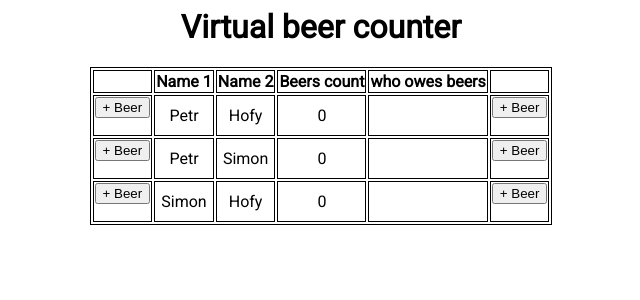
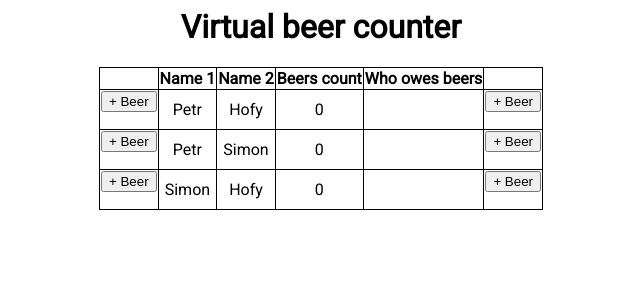
Before and after one commit to KSonny4/Virtual-beer, a Flask app: page / in a window 1280 px wide. Shown: the top 300 px of the page, without its empty margins (319-959 px from the left). Run offline with Flask 2, Linux system fonts and the light colour scheme; data comes from the database, SQL or seed files in the repository.

Commit message:
minor css update and img update

```diff
--- a/templates/home.html
+++ b/templates/home.html
@@ -5,12 +5,13 @@
         font-family: 'Roboto', "HelveticaNeueLight", "HelveticaNeue-Light", "Helvetica Neue Light", "HelveticaNeue", "Helvetica Neue", 'TeXGyreHerosRegular', "Helvetica", "Tahoma", "Geneva", "Arial", sans-serif;
     }
 
+
     table, th, td {
+        border-collapse: collapse;
         border: 1px solid black;
         margin-left:auto;
         margin-right:auto;
         text-align:center;
-
     }
 </style>
 <html>
@@ -22,7 +23,7 @@
     			<th>Name 1</th>
     			<th>Name 2</th>
     			<th>Beers count</th>
-    			<th>who owes beers</th>
+    			<th>Who owes beers</th>
     			<th></th>
 			</tr>
     		{% for beerpair in beerpairs %}
```
Also changed, not shown: demo.png.
